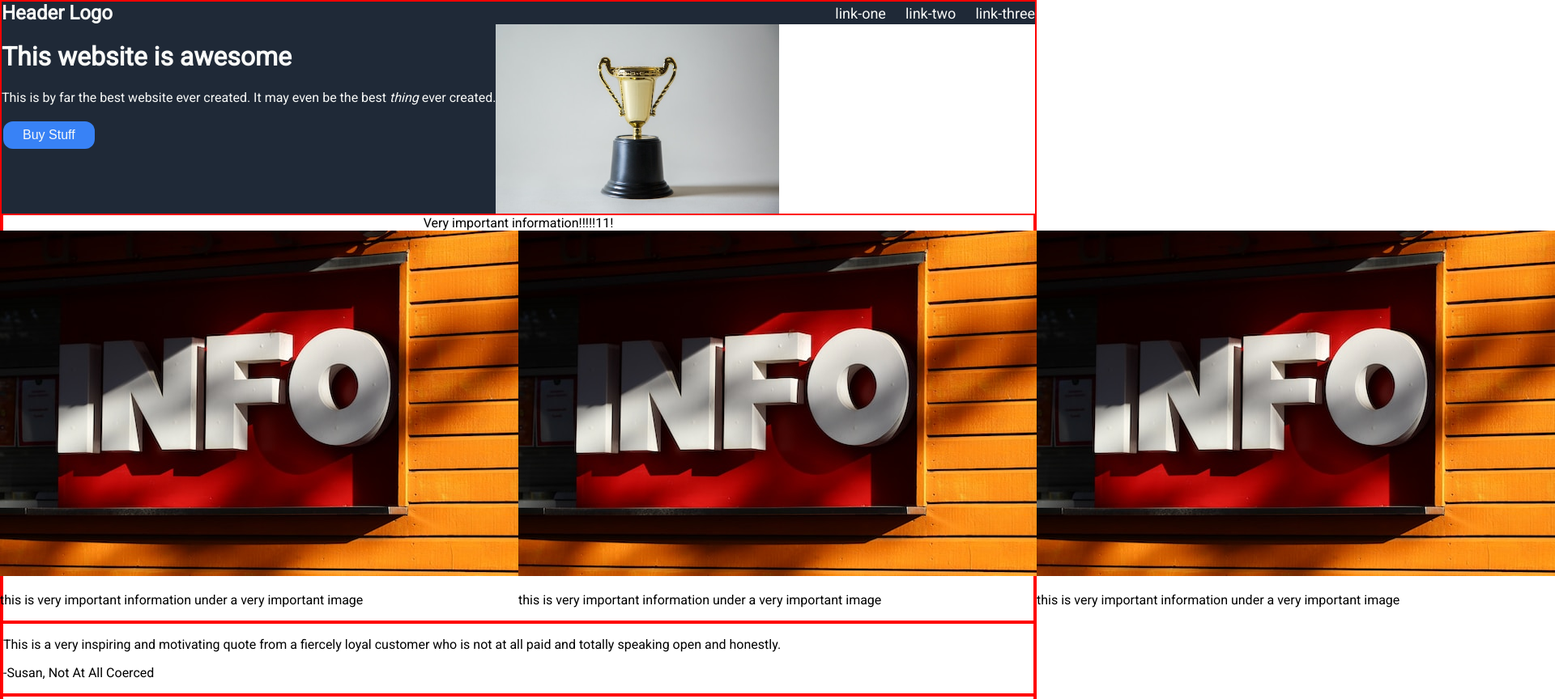
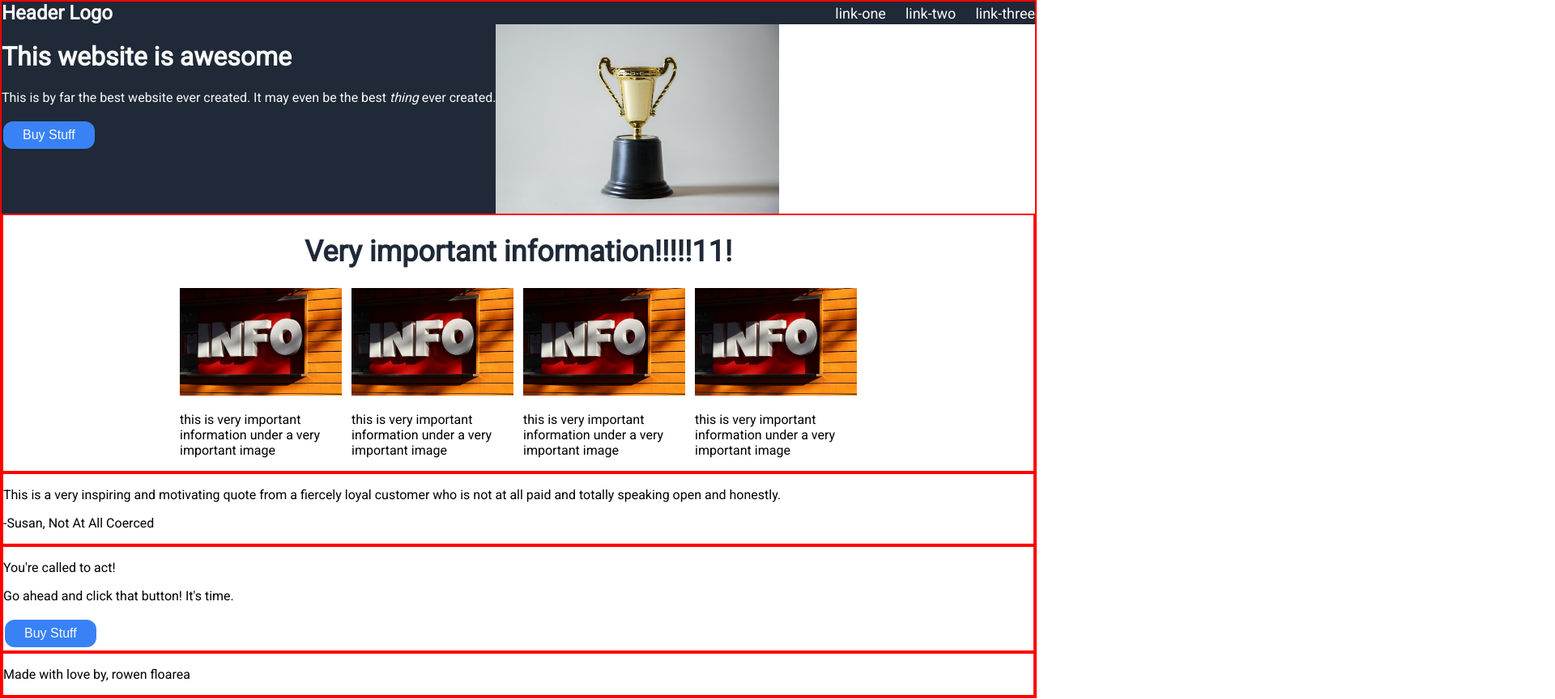
Before and after one commit to rfloarea/TOP-Project-Landing-Page, a plain HTML site: page index.html in a window 1280 px wide. Shown: the top 864 px of the page at 81% size, 1920 px wide, since content can reach past the window. Drawn offline with Linux system fonts and the light colour scheme.

Commit message:
Create rough layout for info section

```diff
--- a/index.html
+++ b/index.html
@@ -35,19 +35,19 @@
 
             <div class="info-card-container">
                 <div class="info-card">
-                    <img src="./images/anne-nygard-KAx_Ok89I7Q-unsplash.jpg" alt="Red and white sign that says, info. Photo by Anne Nygård on Unsplash"/>
+                    <img class="info-card-image" src="./images/anne-nygard-KAx_Ok89I7Q-unsplash.jpg" alt="Red and white sign that says, info. Photo by Anne Nygård on Unsplash"/>
                     <p>this is very important information under a very important image</p>
                 </div>
                 <div class="info-card">
-                    <img src="./images/anne-nygard-KAx_Ok89I7Q-unsplash.jpg" alt="Red and white sing that says, info. Photo by Anne Nygård on Unsplash"/>
+                    <img class="info-card-image" src="./images/anne-nygard-KAx_Ok89I7Q-unsplash.jpg" alt="Red and white sing that says, info. Photo by Anne Nygård on Unsplash"/>
                     <p>this is very important information under a very important image</p>
                 </div>
                 <div class="info-card">
-                    <img src="./images/anne-nygard-KAx_Ok89I7Q-unsplash.jpg" alt="Red and white sing that says, info. Photo by Anne Nygård on Unsplash"/>
+                    <img class="info-card-image" src="./images/anne-nygard-KAx_Ok89I7Q-unsplash.jpg" alt="Red and white sing that says, info. Photo by Anne Nygård on Unsplash"/>
                     <p>this is very important information under a very important image</p>
                 </div>
                 <div class="info-card">
-                    <img src="./images/anne-nygard-KAx_Ok89I7Q-unsplash.jpg" alt="Red and white sing that says, info. Photo by Anne Nygård on Unsplash"/>
+                    <img class="info-card-image" src="./images/anne-nygard-KAx_Ok89I7Q-unsplash.jpg" alt="Red and white sing that says, info. Photo by Anne Nygård on Unsplash"/>
                     <p>this is very important information under a very important image</p>
                 </div>
             </div>
--- a/style.css
+++ b/style.css
@@ -58,7 +58,6 @@ a:hover {
     display: flex;
     /* left align flex items */
     justify-content: start;
-
     flex: auto;
 }
 
@@ -66,6 +65,7 @@ a:hover {
     /* style text and background */
     background-color: #1f2937;
     color: #f9faf8;
+    /* ---> add specific styles to hero title */
 }
 
 button {
@@ -86,20 +86,41 @@ button {
     /* make the image smaller */
     width: 350px;
     height: auto;
-    /* make the image responsive? Basically, allow it to grow along X and Y*/
+    /* ---> make the image responsive? Basically, allow it to grow along X and Y*/
 }
 
 .info-title {
+    /* center align title */
     text-align: center;
+    /* add style :P */
+    font-size: 36px;
+    font-weight: bolder;
+    color: #1f2937;
+    /* space things out a bit more */
+    padding: 24px;
 }
 
 .info-card-container {
-    /* center align header and cards */
+    /* create a row of images and subtext */
     display: flex;
     justify-content: center;
-    /* create a row of images and subtext */
+    /* allow wrapping */
+    flex-wrap: wrap;
+    /* spread out each flex item */
+    gap: 12px;
+}
+
+.info-card {
+    /* give each card a size */
+    width: 200px;
+    height: auto;
+}
+
+.info-card-image {
     /* resize the images */
-    /* allow wrapping */
+    width: 200px;
+    height: auto;
+    /* ---> add a border with rounded corners */
 }
 
 
```
